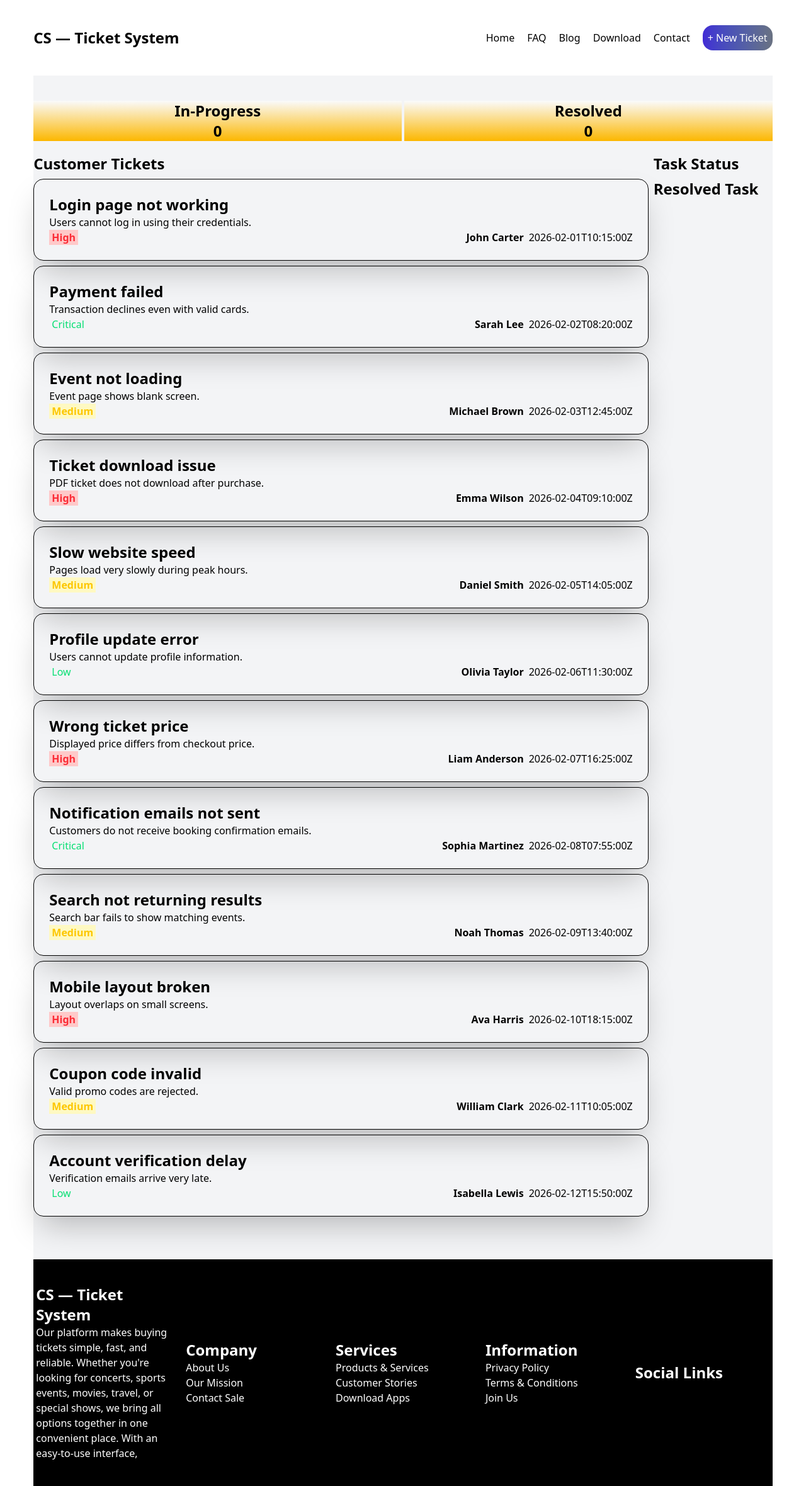
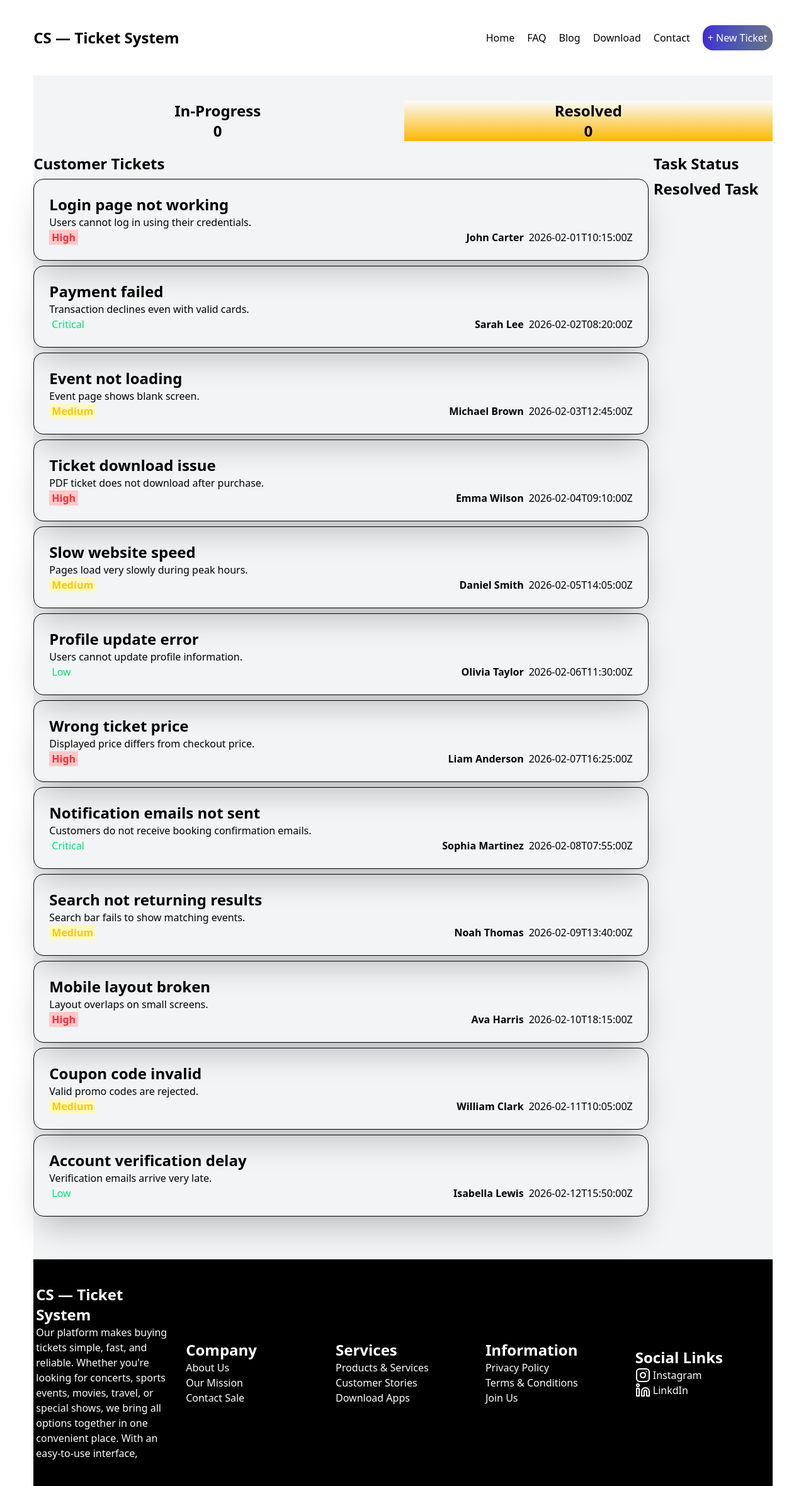
Before and after one commit to impressivecoder01/Assignment-007, a React (Vite) app: page / in a window 1280 px wide. Shown: the whole page at 63% size. Built offline with nearby package versions, Linux system fonts and the light colour scheme.

Commit message:
react icon added

```diff
--- a/package.json
+++ b/package.json
@@ -11,6 +11,8 @@
   },
   "dependencies": {
     "@tailwindcss/vite": "^4.1.18",
+    "lucide": "^0.575.0",
+    "lucide-react": "^0.575.0",
     "react": "^19.2.0",
     "react-dom": "^19.2.0",
     "react-toastify": "^11.0.5",
--- a/src/components/Footer.jsx
+++ b/src/components/Footer.jsx
@@ -1,4 +1,6 @@
+import { Instagram, Linkedin } from 'lucide-react';
 import React from 'react';
+
 
 const Footer = () => {
     return (
@@ -33,6 +35,14 @@ const Footer = () => {
             </div>
             <div>
                 <h1 className='font-bold text-2xl'>Social Links</h1>
+                <ul>
+                    <li className='flex gap-1'>
+                <Instagram /> Instagram
+                    </li>
+                    <li className='flex gap-1'>
+                        <Linkedin /> LinkdIn
+                    </li>
+                </ul>
             </div>
         </div>
     );
--- a/src/components/Hero.jsx
+++ b/src/components/Hero.jsx
@@ -4,9 +4,7 @@ import React from 'react';
 const Hero = ({status,taskSolve}) => {
     return (
         <div className='flex justify-between gap-1 items-center'>
-            <div className='w-1/2 text-center' style={{
-                background : "linear-gradient(#ffffff90, #FCB700), url('/vector1.png')"
-            }}>
+            <div className={`w-1/2 text-center bg-[url('')]`} >
                 <h1 className='text-2xl font-bold'>In-Progress</h1>
                 <h1 className='text-2xl font-semibold'>{status.length}</h1>
             </div>
```
Also changed, not shown: 1 other file (tests, documents, lock files or other folders).
